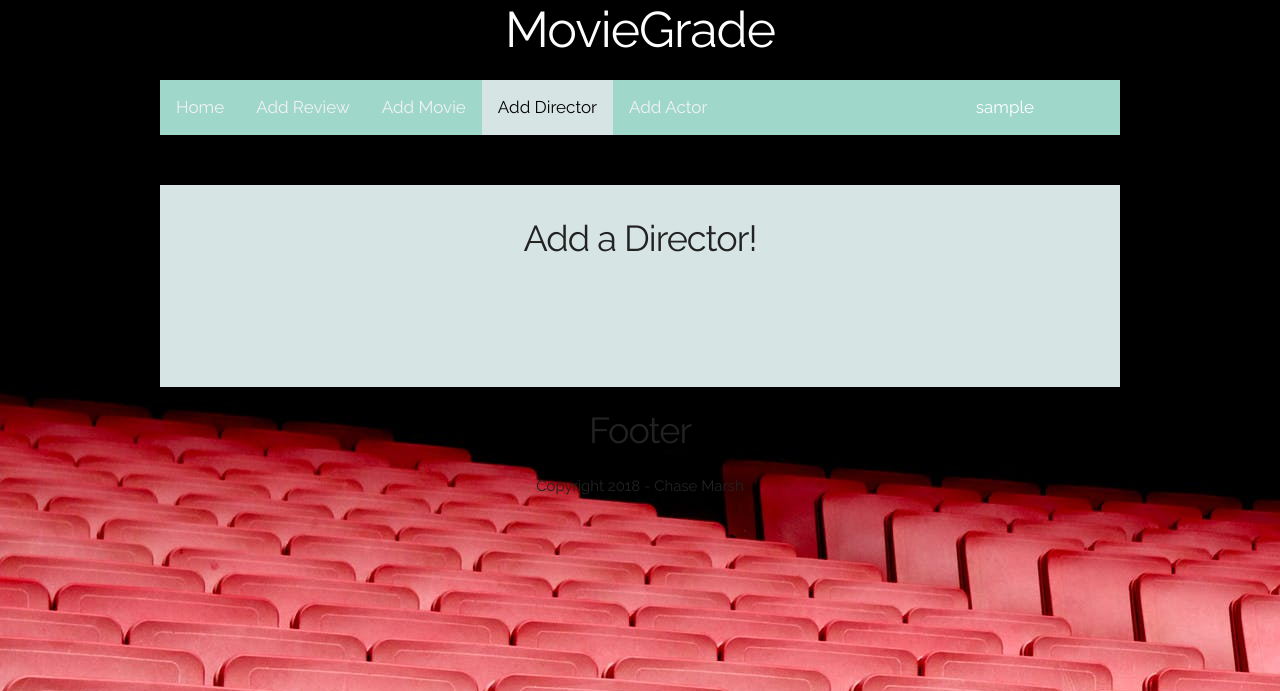
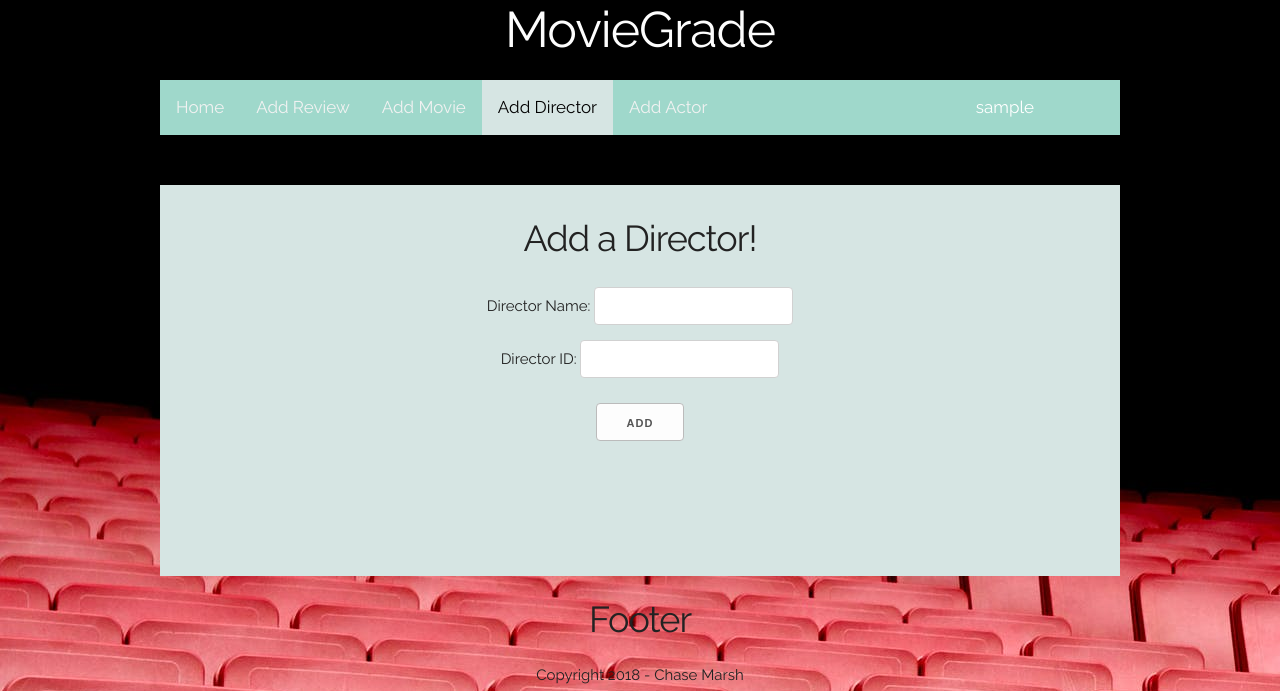
Before and after one commit to camarsh7/moviegrade, a PHP site: page /adddirector.php in a window 1280 px wide. Shown: the top 691 px of the page. Run offline with PHP 8.4, Linux system fonts and the light colour scheme; the visitor is signed in with stand-in values (Sample User, id 1).

Commit message:
Implement adding a director.

```diff
--- a/adddirector.php
+++ b/adddirector.php
@@ -40,8 +40,13 @@
 			<div class="container">
 				<h3 align="center">Add a Director!</h3>
 				<table class="u-full-width">
-
-
+                    <div align="center">
+                        <form align="center" action="adddirector.php" method="POST">
+                            Director Name: <input type="text" name="dname" required="required" /> <br/>
+                            Director ID: <input type="text" name="director_id" required="required" /> <br/>
+                        <input class="button button-1" type="submit" value="Add"/>
+                        </form>
+                    </div>
 				</table>
 			</div>
 		</div>
@@ -53,3 +58,36 @@
 		</div>
 
 </html>
+
+<?php
+if($_SERVER["REQUEST_METHOD"] == "POST") {
+	$link = mysqli_connect("127.0.0.1", "root", "", "movie_grade");
+
+	$director_id = mysqli_real_escape_string($link, $_POST['director_id']);
+    $dname = mysqli_real_escape_string($link, $_POST['dname']);
+
+	$bool = true;
+
+	mysqli_select_db($link, "movie_grade") or die("Cannot connect to database");
+
+	$query = mysqli_query($link, "Select * from director");
+
+	while($row = mysqli_fetch_array($query)) {
+		$table_director = $row['director_id'];
+
+		if($director_id == $table_director) { //checks if the username is already found in the table
+			$bool = false;
+			Print '<script>alert("Director ID already in system!");</script>';
+			Print '<script>window.location.assign("adddirector.php");</script>';
+		}
+	}
+
+	if($bool) { //if it wasn't taken, go ahead and do the insert of all the data.
+		mysqli_query($link, "INSERT INTO director (director_id, dname) VALUES ('$director_id', '$dname')");
+		Print '<script>alert("Successfully Added!");</script>';
+		Print '<script>window.location.assign("adddirector.php");</script>';
+	}
+    echo "Director name entered: ". $dname . "<br/>";
+    echo "Director ID entered: ". $director_id . "<br/>";
+}
+?>
```
